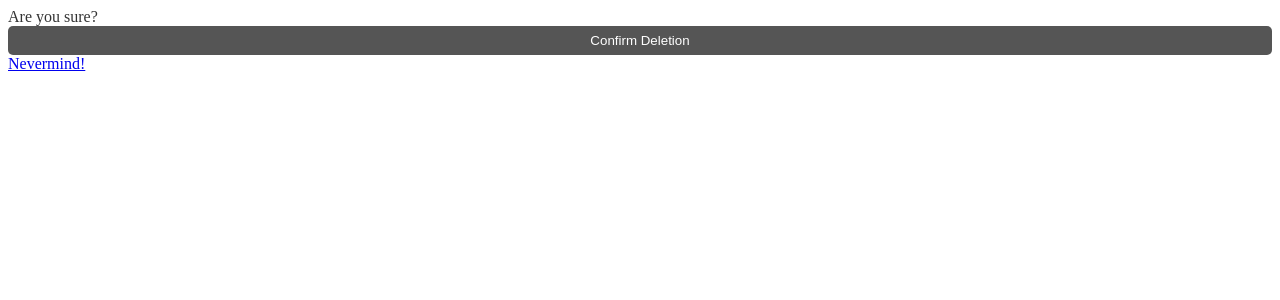
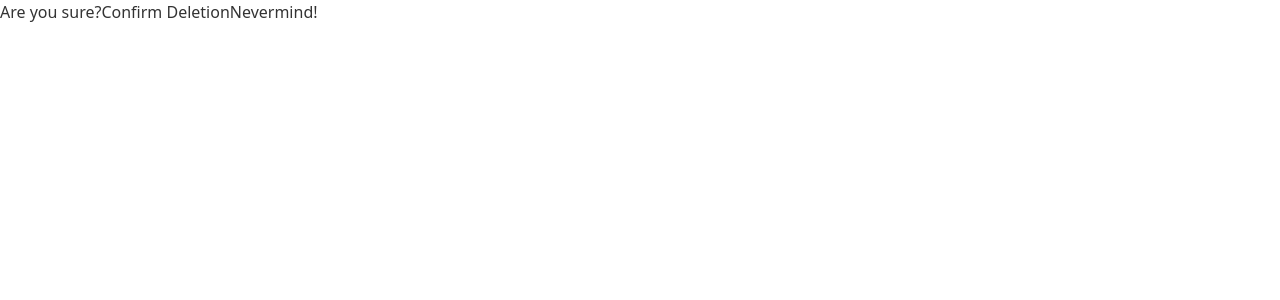
Before and after one commit to edm1001/mern-blog, a React (Create React App) app in the folder client/: page /delete/1 in a window 1280 px wide. Shown: the top 300 px of the page. Built offline with nearby package versions, Linux system fonts and the light colour scheme.

Commit message:
init tailwind

```diff
--- a/client/package.json
+++ b/client/package.json
@@ -38,5 +38,8 @@
       "last 1 firefox version",
       "last 1 safari version"
     ]
+  },
+  "devDependencies": {
+    "tailwindcss": "^3.4.3"
   }
 }
--- a/client/src/App.css
+++ b/client/src/App.css
@@ -1,3 +1,7 @@
+@tailwind base;
+@tailwind components;
+@tailwind utilities;
+
 * {
   box-sizing: border-box;
 }
@@ -92,16 +96,14 @@ input {
   background-color: white;
   border-radius: 5px;
 }
-button {
+/* button {
   cursor: pointer;
   width: 100%;
   display: block;
-  background-color: #555;
   border: 0;
-  color: white;
   border-radius: 5px;
   padding: 7px 0;
-}
+} */
 form h1, form.register h1 {
   text-align: center;
 }
--- a/client/src/components/Header.js
+++ b/client/src/components/Header.js
@@ -13,7 +13,7 @@ export default function Header() {
         setUserInfo(userInfo);
       });
     });
-  }, []);
+  }, [setUserInfo]);
 
   // function to log out
   function logout() {
@@ -36,7 +36,7 @@ export default function Header() {
             <Link to="/create">
               Create New Post!
             </Link>
-            <a onClick={logout}>Logout ({username})</a>
+            <button className="bg-blue-500 hover:bg-blue-700 text-white font-bold py-2 px-4 rounded" onClick={logout}>Logout ({username})</button>
           </>
         )}
         {!username && (
--- a/client/src/pages/DeletePost.jsx
+++ b/client/src/pages/DeletePost.jsx
@@ -1,25 +1,29 @@
-import React from 'react';
-import { Link, useNavigate, useParams } from 'react-router-dom';
+import React from "react";
+import { Link, useNavigate, useParams } from "react-router-dom";
 
 export default function DeletePost() {
-    const {id} = useParams();
-    const navigate = useNavigate();
+  const { id } = useParams();
+  const navigate = useNavigate();
 
-    const handleDeletePost =() => {
-        fetch(`http://localhost:4000/post/${id}`, {
-            method: 'DELETE',
-            credentials: 'include'
-        })
-        .then(() => {
-            navigate('/');
-        }).catch ((err) => {
-            console.log(err);
-        })
-    }
+  const handleDeletePost = () => {
+    fetch(`http://localhost:4000/post/${id}`, {
+      method: "DELETE",
+      credentials: "include",
+    })
+      .then(() => {
+        navigate("/");
+      })
+      .catch((err) => {
+        console.log(err);
+      });
+  };
   return (
-    <div>Are you sure?
-    <button onClick={handleDeletePost}> Confirm Deletion</button>
-    <Link as='button' to={'/'} > Nevermind!</Link>
+    <div>
+      Are you sure?
+      <button onClick={handleDeletePost}> Confirm Deletion</button>
+      <Link to={"/"}>
+        <button>Nevermind!</button>{" "}
+      </Link>
     </div>
-  )
+  );
 }
--- a/client/src/pages/PostPage.jsx
+++ b/client/src/pages/PostPage.jsx
@@ -7,7 +7,6 @@ function PostPage() {
   const [postInfo, setPostInfo] = useState(null);
   const { userInfo } = useContext(UserContext);
   const { id } = useParams();
-  const [deleted, setDeleted] = useState(false);
 
   useEffect(() => {
     fetch(`http://localhost:4000/post/${id}`).then((response) => {
--- /dev/null
+++ b/client/tailwind.config.js
@@ -0,0 +1,13 @@
+/** @type {import('tailwindcss').Config} */
+const tailwindConfig = {
+  content: [
+    "./src/pages/**/*.{html,js,jsx}",
+    "./src/components/**/*.{html,js,jsx}",
+  ],
+  theme: {
+    extend: {},
+  },
+  plugins: [],
+};
+
+export default tailwindConfig;
```
Also changed, not shown: 1 other file (tests, documents, lock files or other folders).
